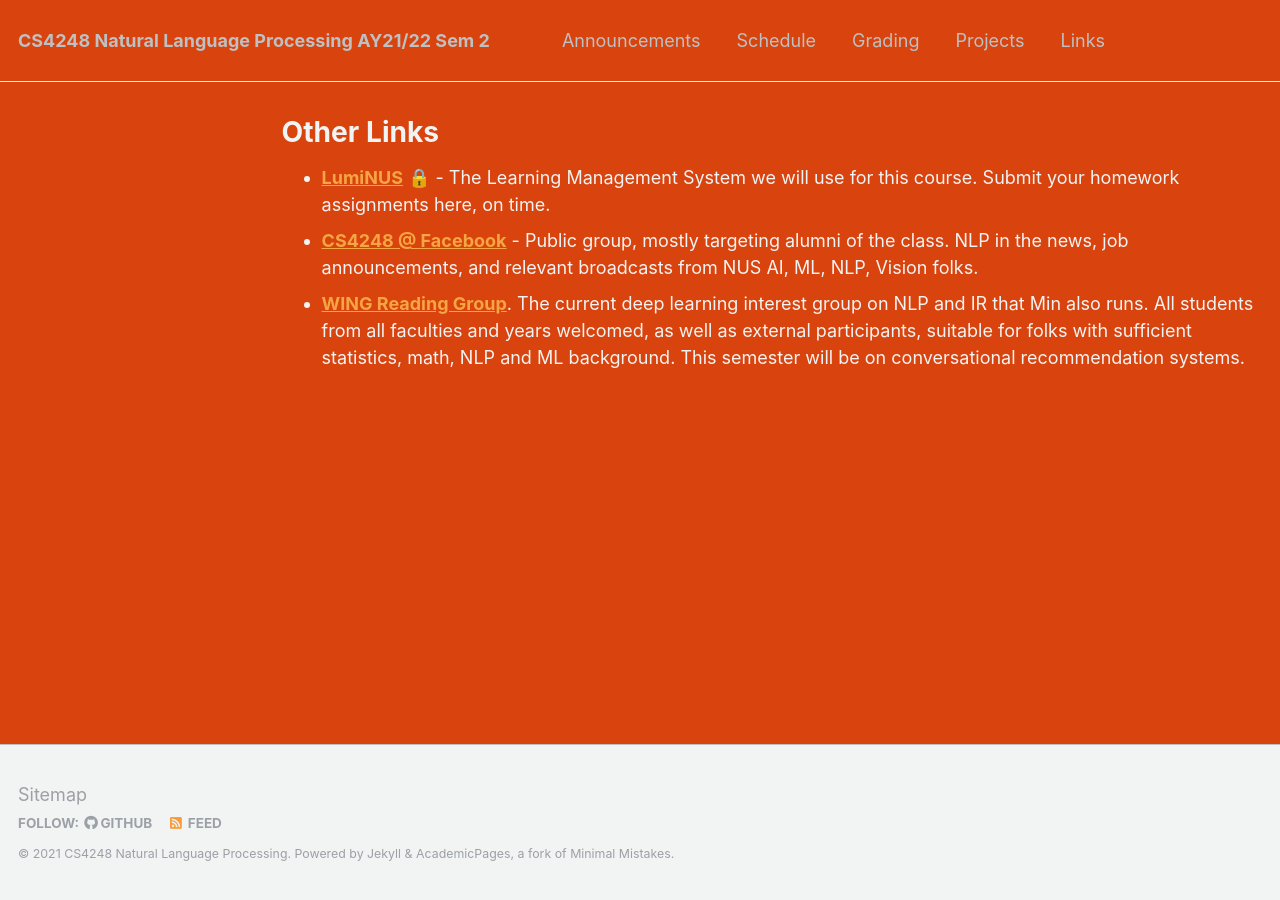
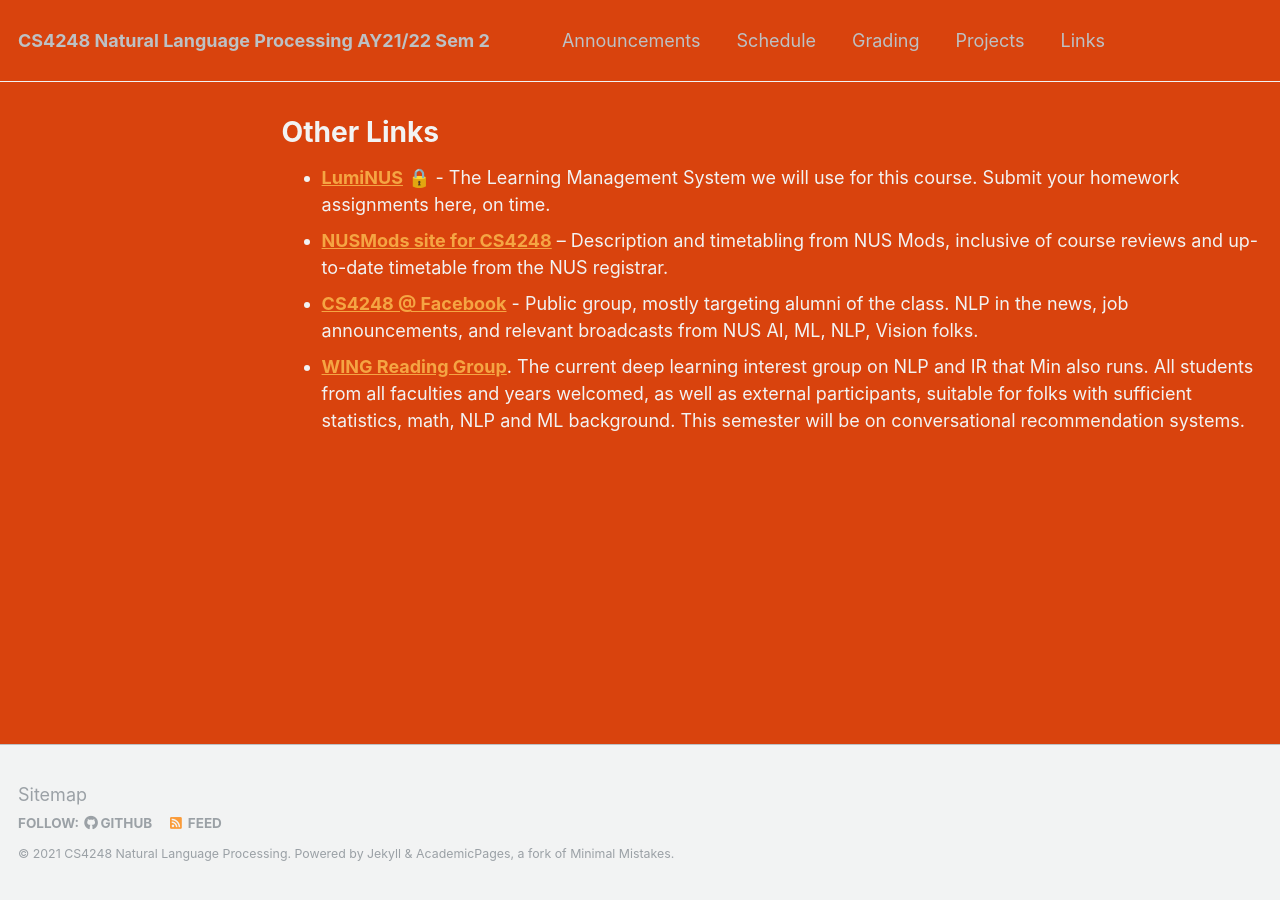
Before and after one commit to knmnyn/cs4248-2120, a Jekyll site: the page built from _pages/links.md, in a window 1280 px wide. Built offline with Jekyll 4.4.1, drawn with Linux system fonts in a browser that asks for light colours.

Commit message:
Add NUSMods

```diff
--- a/_pages/links.md
+++ b/_pages/links.md
@@ -6,6 +6,6 @@ author_profile: false
 ---
 
 * **[LumiNUS](https://luminus.nus.edu.sg/modules/eba8b739-2fa1-4148-8384-d1fe7a1034fb)** 🔒 - The Learning Management System we will use for this course.  Submit your homework assignments here, on time.
-<!--* **[CS3244 AY 19/20](http://www.comp.nus.edu.sg/~kanmy/courses/3244_1910/) and [CS3244 AY 18/19](http://www.comp.nus.edu.sg/~kanmy/courses/3244_1810/)** - The past iterations of this course.  Useful reference for past projects. -->
+* **[NUSMods site for CS4248](https://nusmods.com/modules/CS4248/natural-language-processing)** – Description and timetabling from NUS Mods, inclusive of course reviews and up-to-date timetable from the NUS registrar.
 * **[CS4248 @ Facebook](http://www.facebook.com/cs4248/)** - Public group, mostly targeting alumni of the class.  NLP in the news, job announcements, and relevant broadcasts from NUS AI, ML, NLP, Vision folks.
 * **[WING Reading Group](https://wing-nus.github.io/cs6101/)**.  The current deep learning interest group on NLP and IR that Min also runs.  All students from all faculties and years welcomed, as well as external participants, suitable for folks with sufficient statistics, math, NLP and ML background.  This semester will be on conversational recommendation systems.
```
